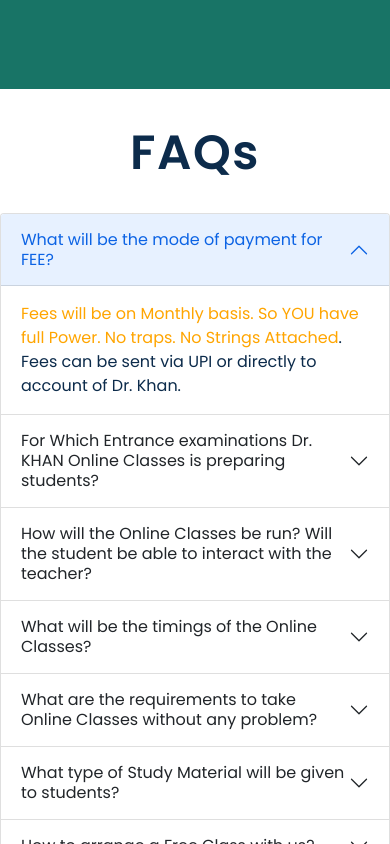
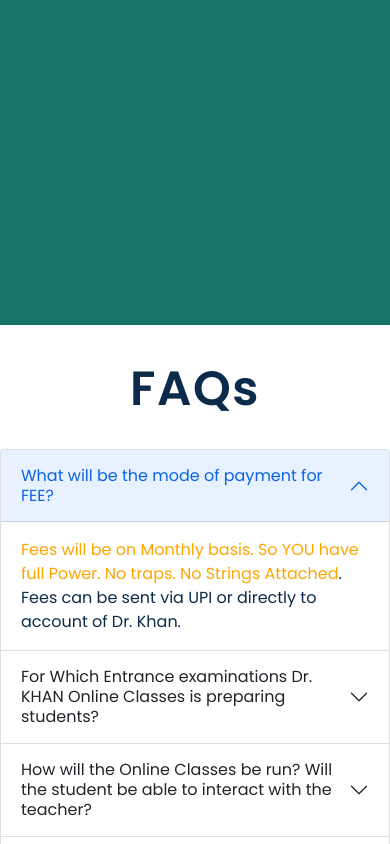
Before and after one commit to ShamVeen/Drkhan-OnlineClasses, a React (Create React App) app: page / in a window 390 px wide. Shown: the part 9200-10044 px from the top of the page. Built offline with nearby package versions, Linux system fonts and the light colour scheme.

Commit message:
thought fixed

```diff
--- a/src/Css/FaqArea.css
+++ b/src/Css/FaqArea.css
@@ -33,6 +33,10 @@
 }
 
 @media (max-width: 414px) {
+    .faq-area{
+        margin-top: 5rem;
+
+    }
     .faq-body{
         width: fit-content;
     }
--- a/src/Css/StudentThought.css
+++ b/src/Css/StudentThought.css
@@ -150,7 +150,7 @@
   .student-thought {
     background-color: #187466;
     margin-bottom: 10px;
-    height: 100vh;
+    height: 128vh;
     width: 100%;
   }
   .student-thought h2 {
```
